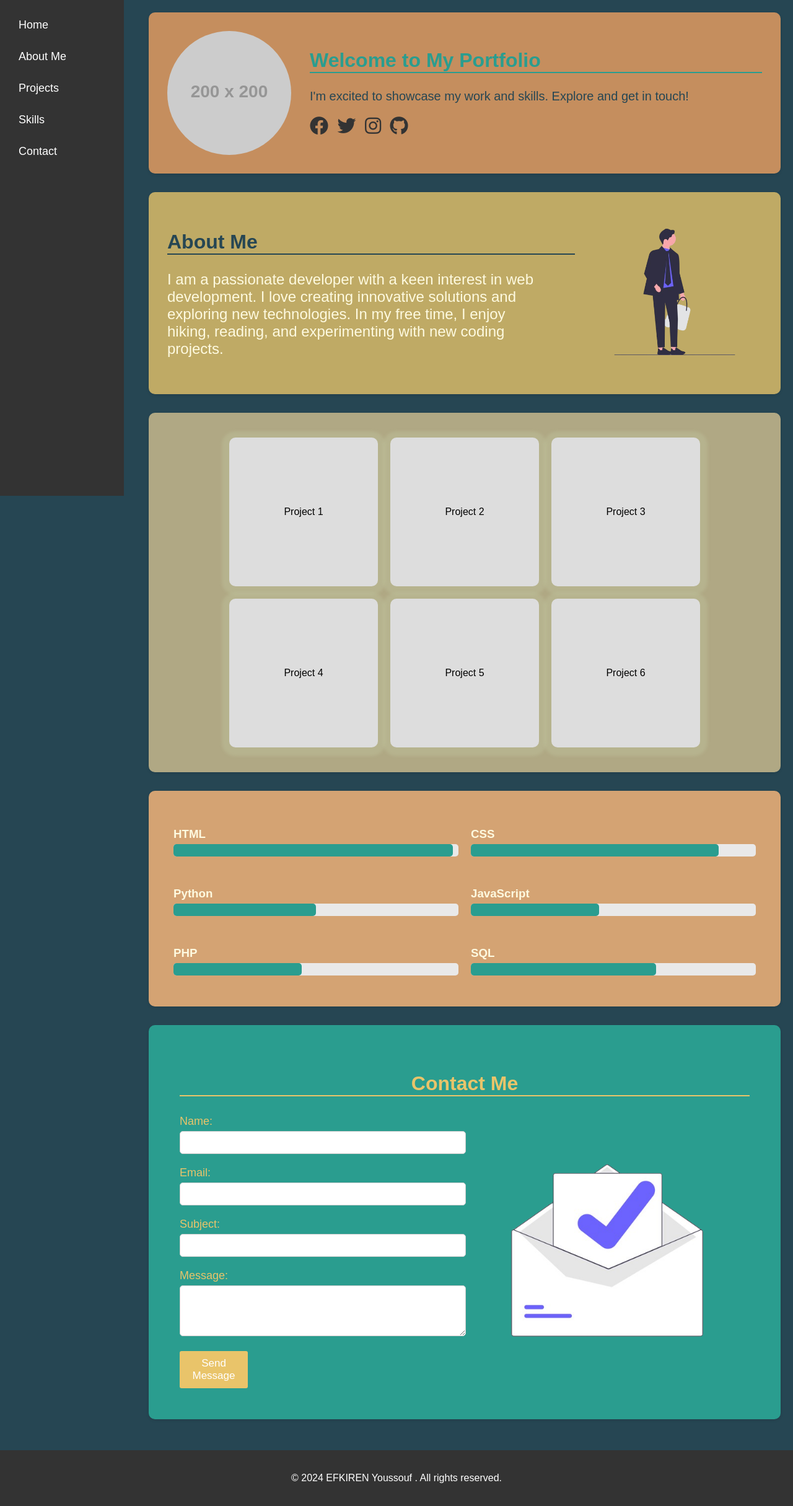
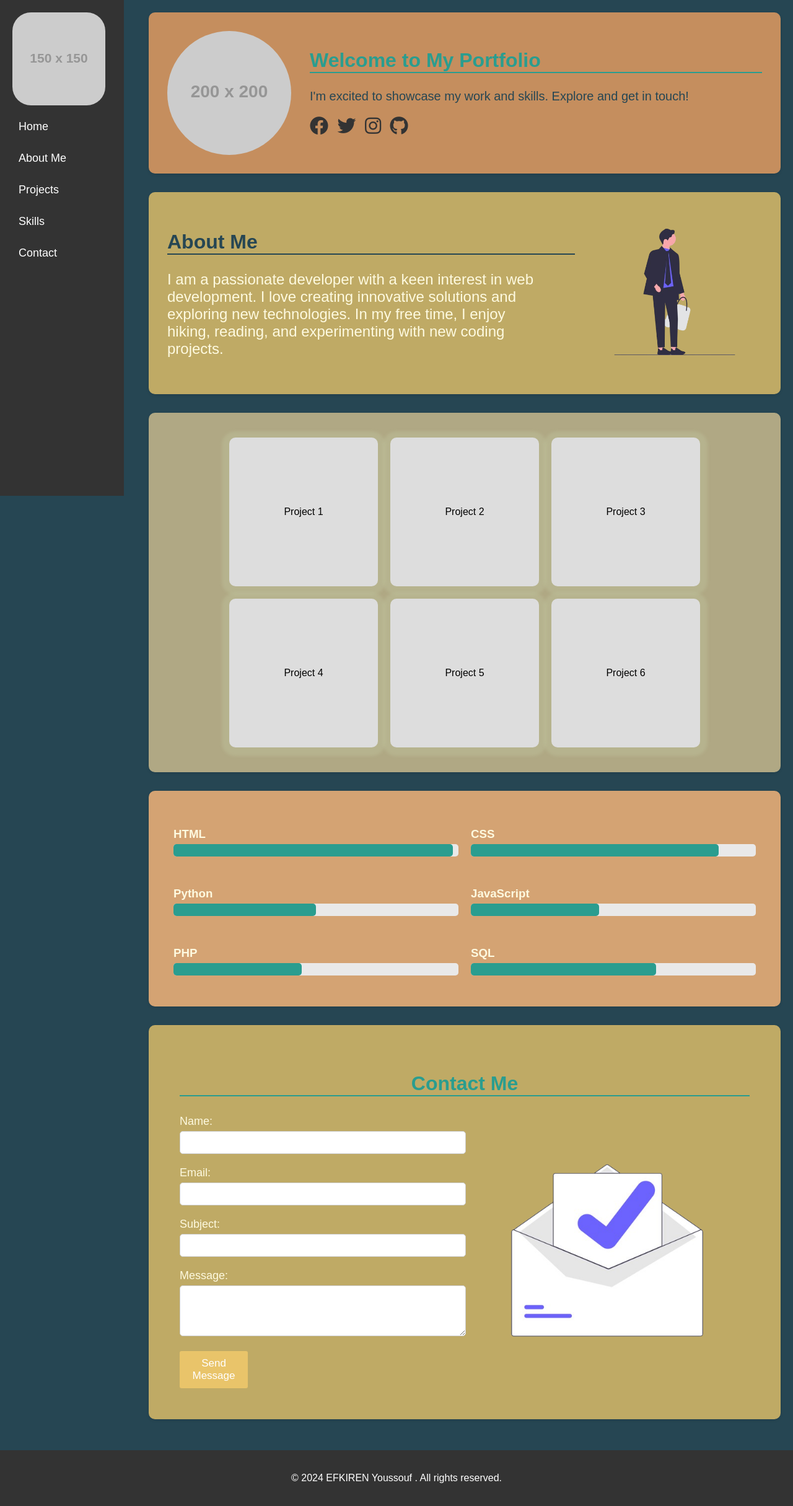
Before and after one commit to YoussoufEfkiren/Tests, a plain HTML site: page index.html in a window 1280 px wide. Shown: the whole page at 62% size. Drawn offline with Linux system fonts and the light colour scheme; placeholder pictures from the web are drawn by us.

Commit message:
Update index.html

```diff
--- a/index.html
+++ b/index.html
@@ -74,6 +74,10 @@
             color: #264653;
             font-size: 20px;
         }
+        nav  img{
+            border-radius: 20%;
+
+        }
         .intro img {
             border-radius: 50%;
             width: 200px;
@@ -144,11 +148,15 @@
             justify-content: center;
             text-align: center;
             color: black;
+            opacity: 0;
+            transform: translateY(50px);
+            transition: opacity 0.5s ease, transform 0.5s ease;
         }
         .project-box:hover {
-            transform: scale(1.06);
+            transform: scale(1.6);
             box-shadow: 0 4px 10px rgba(255, 255, 255, 0.425);
             z-index: 1;
+
         }
         /* Skills section */
         .skills {
@@ -179,13 +187,13 @@
         }
 
         #contact {
-            background-color: #2a9d8f; /* Adjusted background color */
+            background-color: #e9c56ac9;
             padding: 50px;
         }
         #contact h2 {
             text-align: center;
             margin-bottom: 30px;
-            color: #e9c46a; /* Adjusted headline color */
+            color: #2a9d8f; /* Adjusted headline color */
             font-size: xx-large;
             border-bottom: 2px solid;
 
@@ -215,7 +223,7 @@
             display: block;
             margin-bottom: 5px;
             font-size: large;
-            color: #e9c46a;
+            color: #fefae0;
         }
         input[type="text"],
         input[type="email"],
@@ -257,11 +265,6 @@
             transition: opacity 0.5s ease, transform 0.5s ease;
         }
 
-        .project-box {
-            opacity: 0;
-            transform: translateY(50px);
-            transition: opacity 0.5s ease, transform 0.5s ease;
-        }
         .progress-animate {
             width: 0; /* Initial width set to 0 */
             transition: width 3s ease; /* Slower transition for filling */
@@ -272,6 +275,9 @@
 
 <nav>
     <ul>
+        <li>
+            <img class="logo" src="https://via.placeholder.com/150" alt="Profile Picture">
+        </li>
         <li><a href="#home">Home</a></li>
         <li><a href="#about-me">About Me</a></li>
         <li><a href="#projects">Projects</a></li>
```
